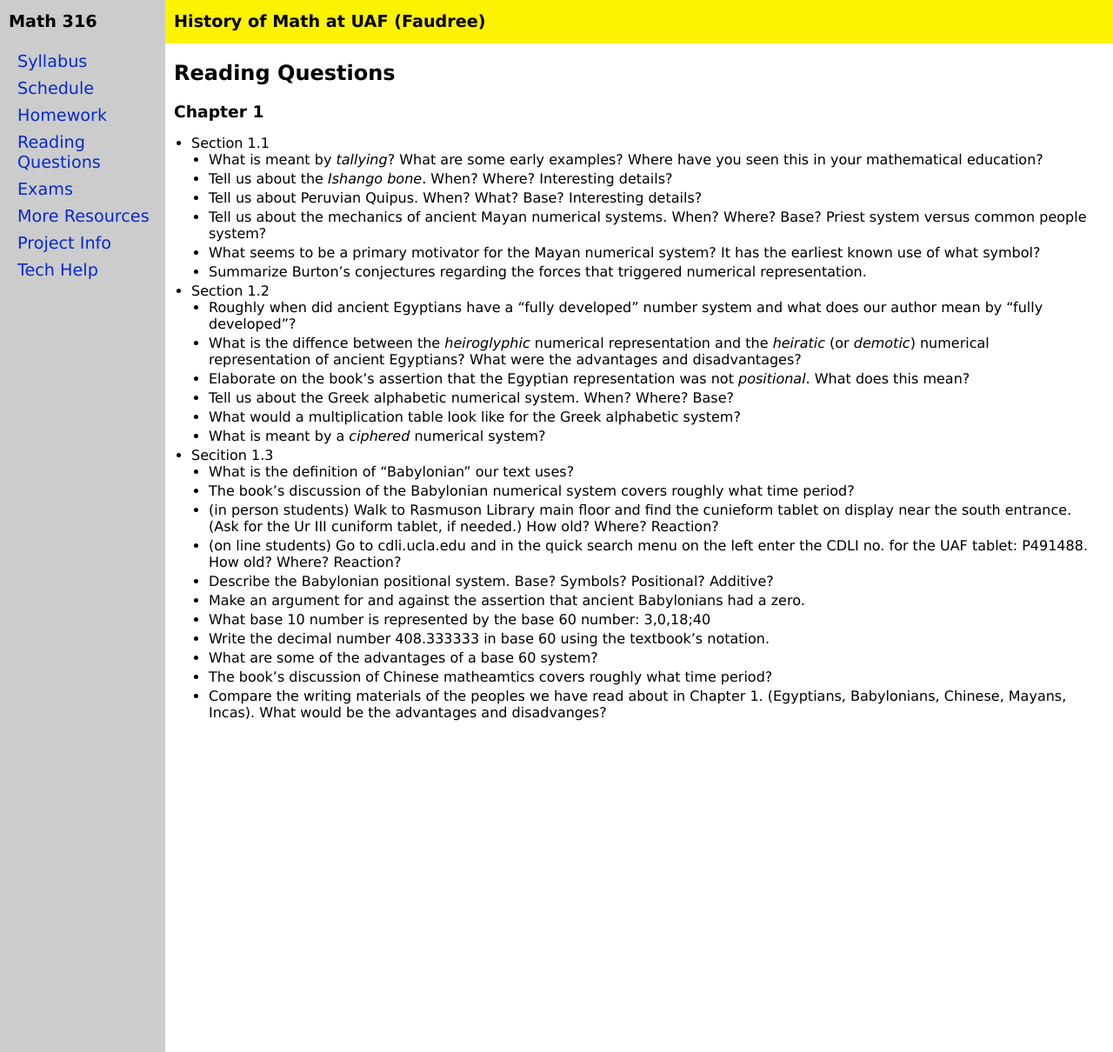
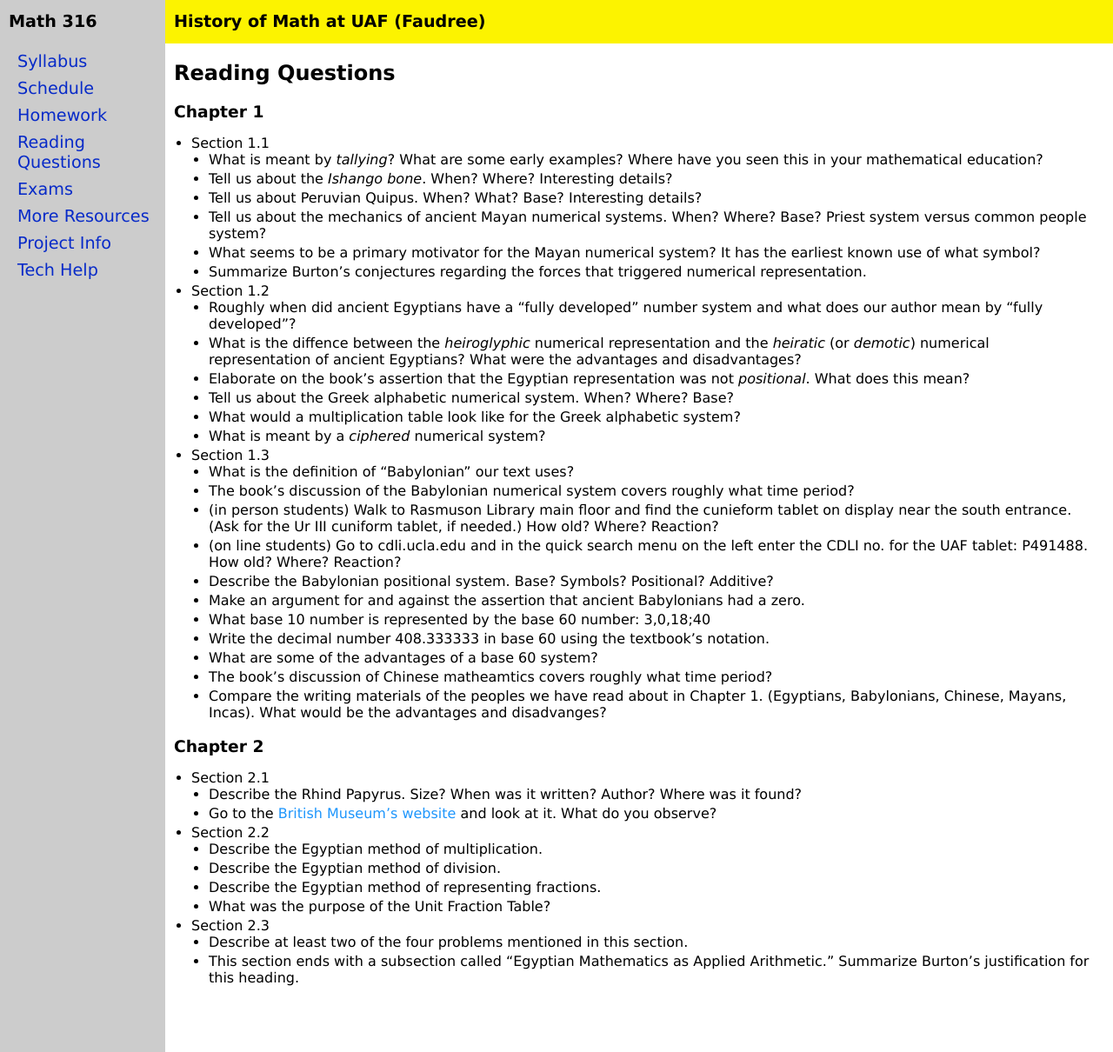
Before and after one commit to jrfaudree/HOM, a Jekyll site: the page built from rq.md, in a window 1280 px wide and 1210 px high. Shown: the whole window at 87% size. Built offline with Jekyll 4.4.1, drawn with Linux system fonts in a browser that asks for light colours.

Commit message:
Update rq.md

```diff
--- a/rq.md
+++ b/rq.md
@@ -23,7 +23,7 @@ title: Reading Questions
   - What would a multiplication table look like for the Greek alphabetic system?
   - What is meant by a *ciphered* numerical system?
 
-- Secition 1.3
+- Section 1.3
   - What is the definition of "Babylonian" our text uses?
   - The book's discussion of the Babylonian numerical system covers roughly what time period?
   - (in person students) Walk to Rasmuson Library main floor and find the cunieform tablet on display near the south entrance. (Ask for the Ur III cuniform tablet, if needed.) How old? Where? Reaction?
@@ -36,4 +36,20 @@ title: Reading Questions
   - The book's discussion of Chinese matheamtics covers roughly what time period?
   - Compare the writing materials of the peoples we have read about in Chapter 1. (Egyptians, Babylonians, Chinese, Mayans, Incas). What would be the advantages and disadvanges?
 
+### Chapter 2
+
+- Section 2.1
+  - Describe the Rhind Papyrus. Size? When was it written? Author? Where was it found?
+  - Go to the [British Museum's website](https://www.britishmuseum.org/collection/object/Y_EA10058) and look at it. What do you observe?
+
+- Section 2.2
+  - Describe the Egyptian method of multiplication.
+  - Describe the Egyptian method of division.
+  - Describe the Egyptian method of representing fractions.
+  - What was the purpose of the Unit Fraction Table?
+
+- Section 2.3
+  - Describe at least two of the four problems mentioned in this section.
+  - This section ends with a subsection called "Egyptian Mathematics as Applied Arithmetic." Summarize Burton's justification for this heading.
+
 <div style="padding-bottom: 40px"></div>
```
